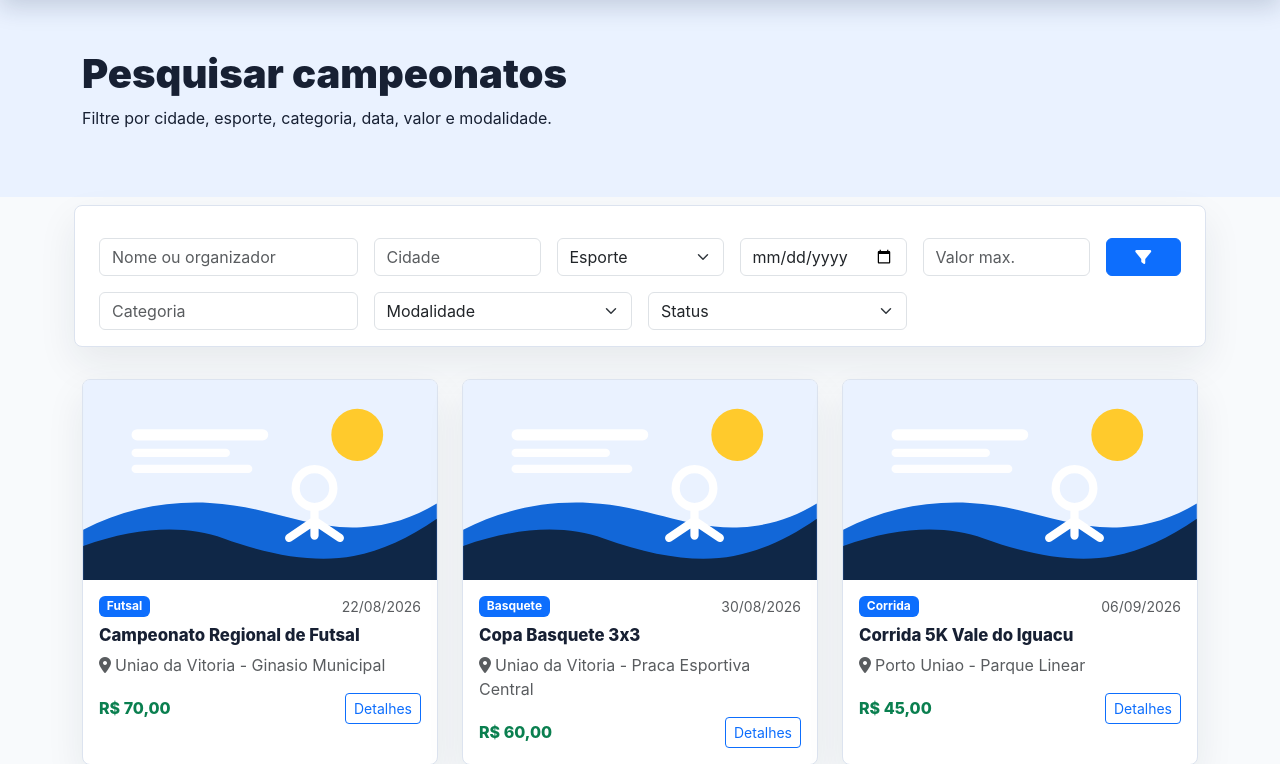
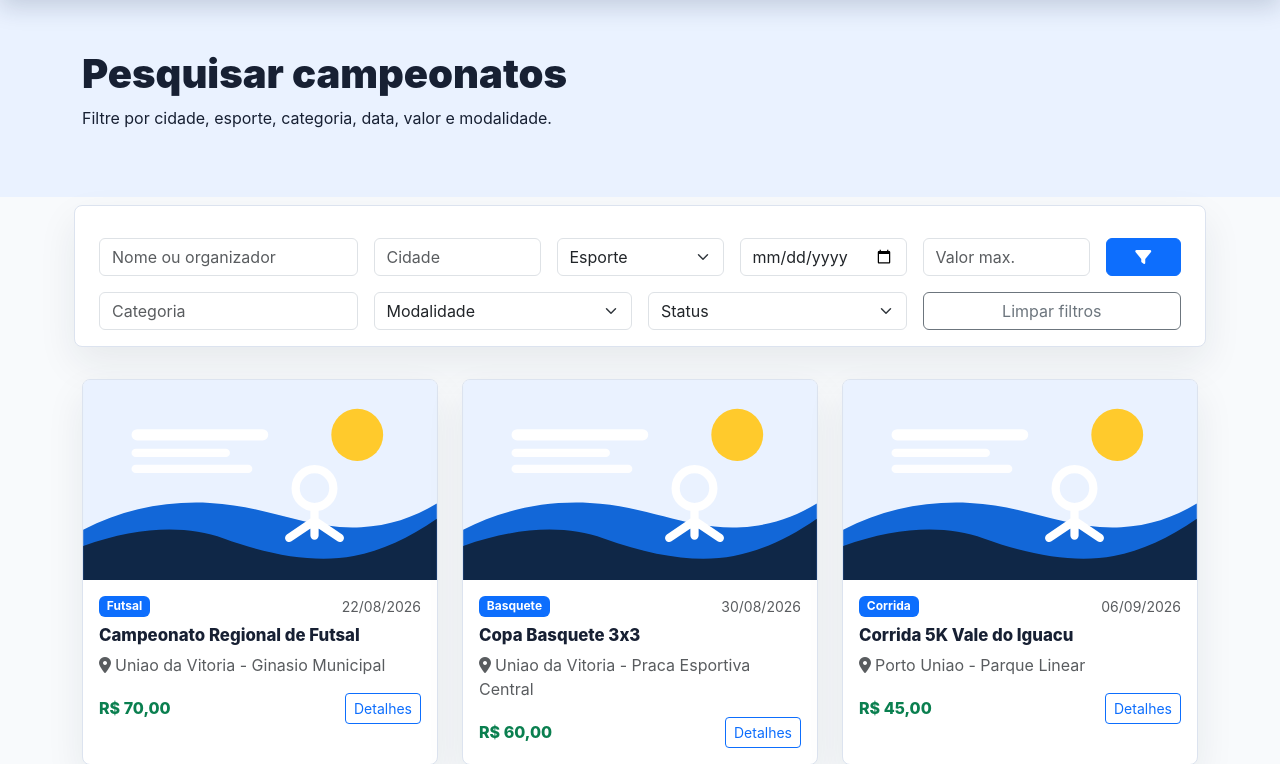
Before and after one commit to Luciano55556123/sportconnect, a PHP site: page /campeonatos in a window 1280 px wide. Shown: the part 57-821 px from the top of the page. Run offline with PHP 8.4, Linux system fonts and the light colour scheme; data comes from the database, SQL or seed files in the repository; classes that the project's autoload settings leave out are loaded by file name; some libraries are stand-ins or nearby versions.

```diff
--- a/app/Views/championships/index.php
+++ b/app/Views/championships/index.php
@@ -8,10 +8,11 @@
         <div class="col-md-2"><select class="form-select" name="sport_id"><option value="">Esporte</option><?php foreach ($sports as $sport): ?><option value="<?= $sport['id'] ?>" <?= ($filters['sport_id'] ?? '') == $sport['id'] ? 'selected' : '' ?>><?= e($sport['name']) ?></option><?php endforeach; ?></select></div>
         <div class="col-md-2"><input class="form-control" type="date" name="date" value="<?= e($filters['date'] ?? '') ?>"></div>
         <div class="col-md-2"><input class="form-control" type="number" step="0.01" name="max_price" value="<?= e($filters['max_price'] ?? '') ?>" placeholder="Valor max."></div>
-        <div class="col-md-1"><button class="btn btn-primary w-100"><i class="fa-solid fa-filter"></i></button></div>
+        <div class="col-md-1"><button class="btn btn-primary w-100" aria-label="Aplicar filtros" title="Aplicar filtros"><i class="fa-solid fa-filter"></i></button></div>
         <div class="col-md-3"><input class="form-control" name="category" value="<?= e($filters['category'] ?? '') ?>" placeholder="Categoria"></div>
-        <div class="col-md-3"><select class="form-select" name="modality"><option value="">Modalidade</option><option value="masculino">Masculino</option><option value="feminino">Feminino</option><option value="misto">Misto</option></select></div>
-        <div class="col-md-3"><select class="form-select" name="status"><option value="">Status</option><option value="ativo">Ativo</option><option value="encerrado">Encerrado</option><option value="cancelado">Cancelado</option></select></div>
+        <div class="col-md-3"><select class="form-select" name="modality"><option value="">Modalidade</option><?php foreach (['masculino' => 'Masculino', 'feminino' => 'Feminino', 'misto' => 'Misto'] as $value => $label): ?><option value="<?= $value ?>" <?= ($filters['modality'] ?? '') === $value ? 'selected' : '' ?>><?= $label ?></option><?php endforeach; ?></select></div>
+        <div class="col-md-3"><select class="form-select" name="status"><option value="">Status</option><?php foreach (['ativo' => 'Ativo', 'encerrado' => 'Encerrado', 'cancelado' => 'Cancelado'] as $value => $label): ?><option value="<?= $value ?>" <?= ($filters['status'] ?? '') === $value ? 'selected' : '' ?>><?= $label ?></option><?php endforeach; ?></select></div>
+        <div class="col-md-3"><a class="btn btn-outline-secondary w-100" href="<?= url('/campeonatos') ?>">Limpar filtros</a></div>
     </form>
     <div class="row g-4 mt-2">
         <?php foreach ($championships as $event): require BASE_PATH . '/app/Views/championships/_card.php'; endforeach; ?>
```
